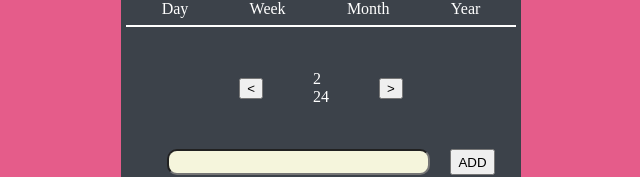
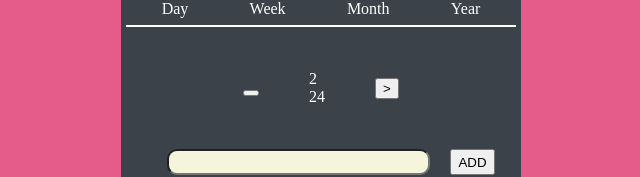
Before and after one commit to Tocksyk/Task-Management, a Vue app: page / in a window 1280 px wide. Shown: the part 128-305 px from the top of the page, without its empty margins (319-959 px from the left). Built offline with nearby package versions, Linux system fonts and the light colour scheme.

Commit message:
Added Icon pack

```diff
--- a/index.html
+++ b/index.html
@@ -4,6 +4,7 @@
     <meta charset="UTF-8" />
     <link rel="icon" href="/favicon.ico" />
     <meta name="viewport" content="width=device-width, initial-scale=1.0" />
+    <link rel="stylesheet" href="path/to/font-awesome/css/font-awesome.min.css">
     <title>Vite App</title>
   </head>
   <body>
--- a/src/components/today.vue
+++ b/src/components/today.vue
@@ -6,7 +6,8 @@ let fullDate = computed(()=> new Date().getDate().toString());
 <template>
 <div class="presentSection">
     <span class="goChange">
-        <button class="prevButton"> &lt </button>
+        <button class="prevButton"> <i class="fa fa-angle-right" aria-hidden="true"></i>
+ </button>
     </span>
     <span>
         <section>{{date}}</section>
```
